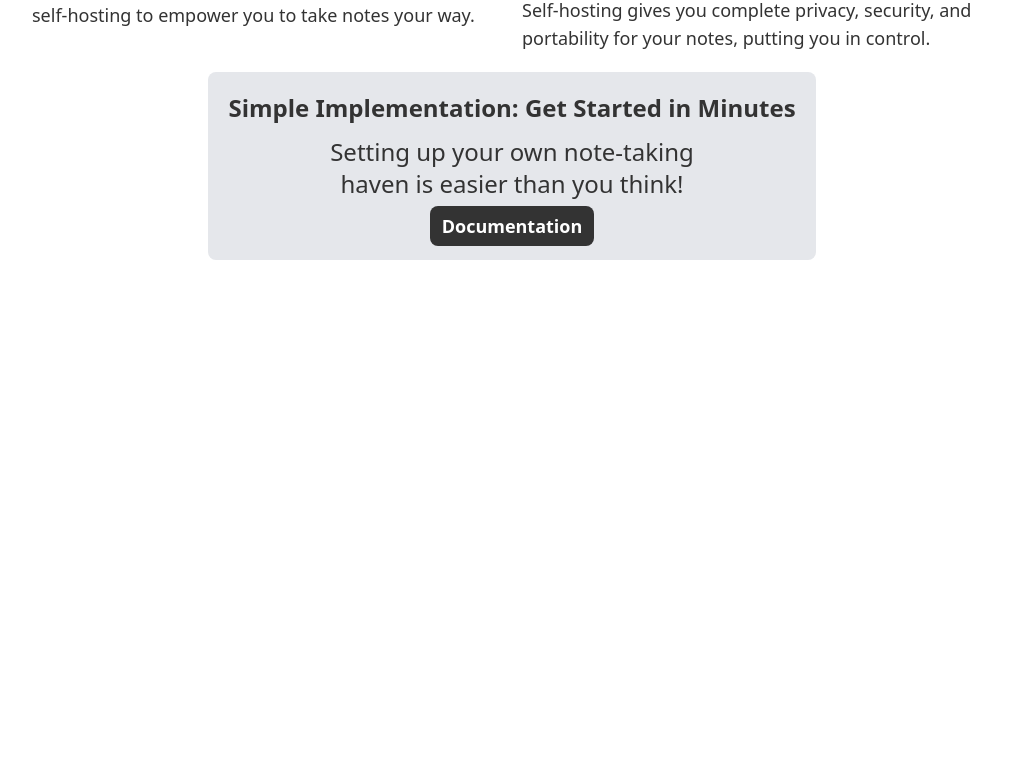
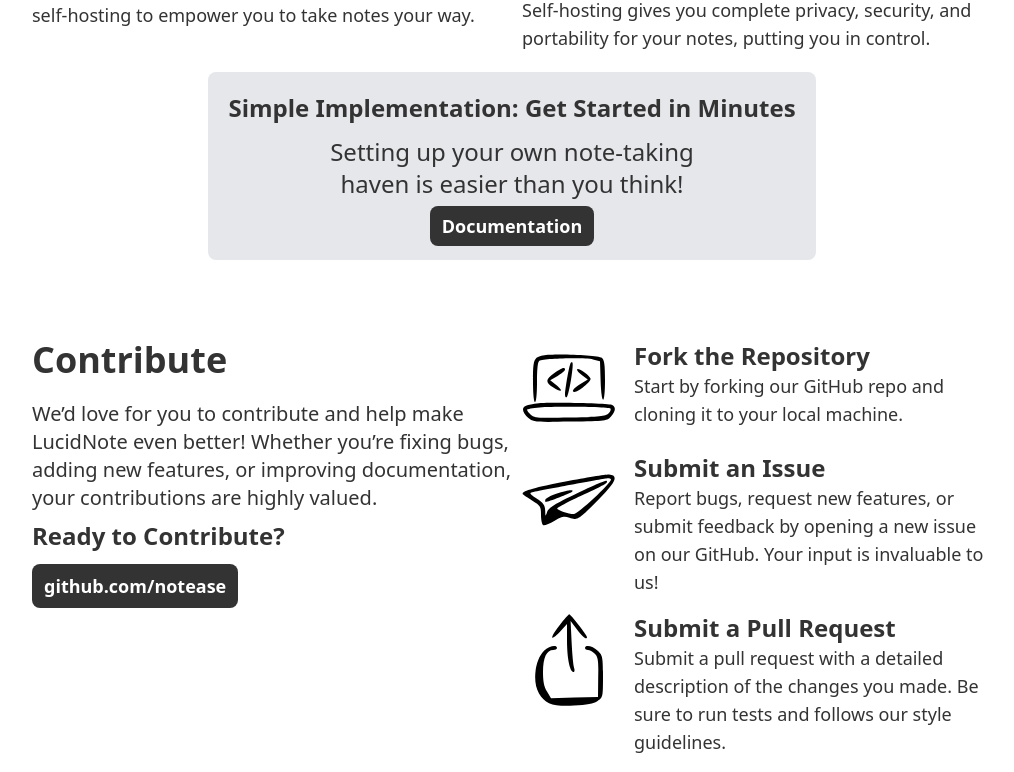
Before and after one commit to yosmisyael/notease, a Next.js app: page / in a window 1280 px wide. Shown: the part 2632-3404 px from the top of the page, without its empty margins (128-1142 px from the left). Before the commit the page ends 2892 px from the top, so only its background shows below. Built offline with nearby package versions, Linux system fonts and the light colour scheme.

Commit message:
feat: add contribute section

```diff
--- a/src/components/organisms/ProductDetail.tsx
+++ b/src/components/organisms/ProductDetail.tsx
@@ -1,6 +1,7 @@
 import Intro from "@/components/molecules/Intro";
 import Feature from "@/components/molecules/Feature";
 import Trivia from "@/components/molecules/Trivia";
+import Contribute from '@/components/molecules/Contribute';
 
 export default function ProductDetail() {
     return (
@@ -8,6 +9,7 @@
             <Intro />
             <Feature />
             <Trivia />
+            <Contribute />
         </section>
     )
 }
```
